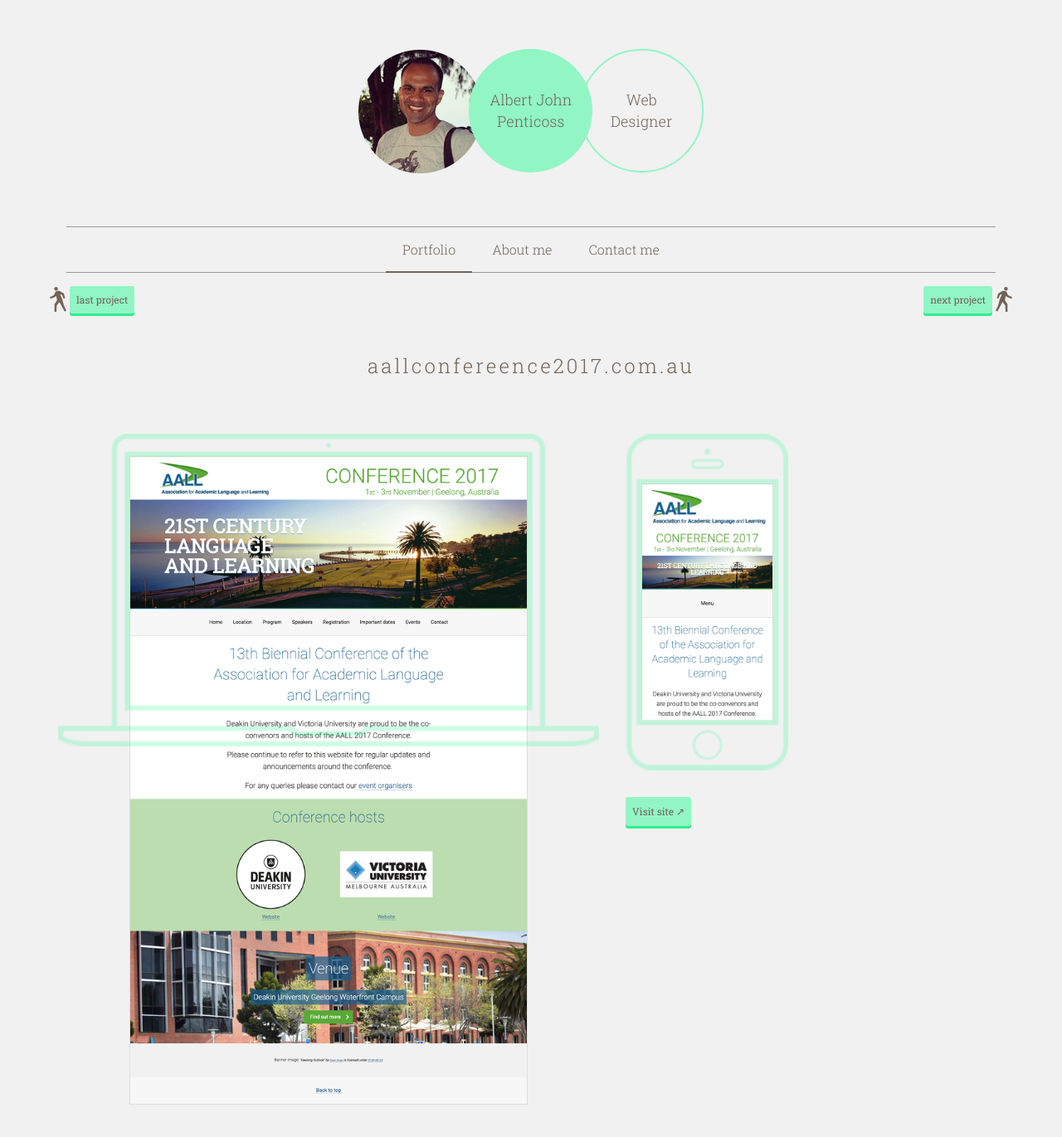
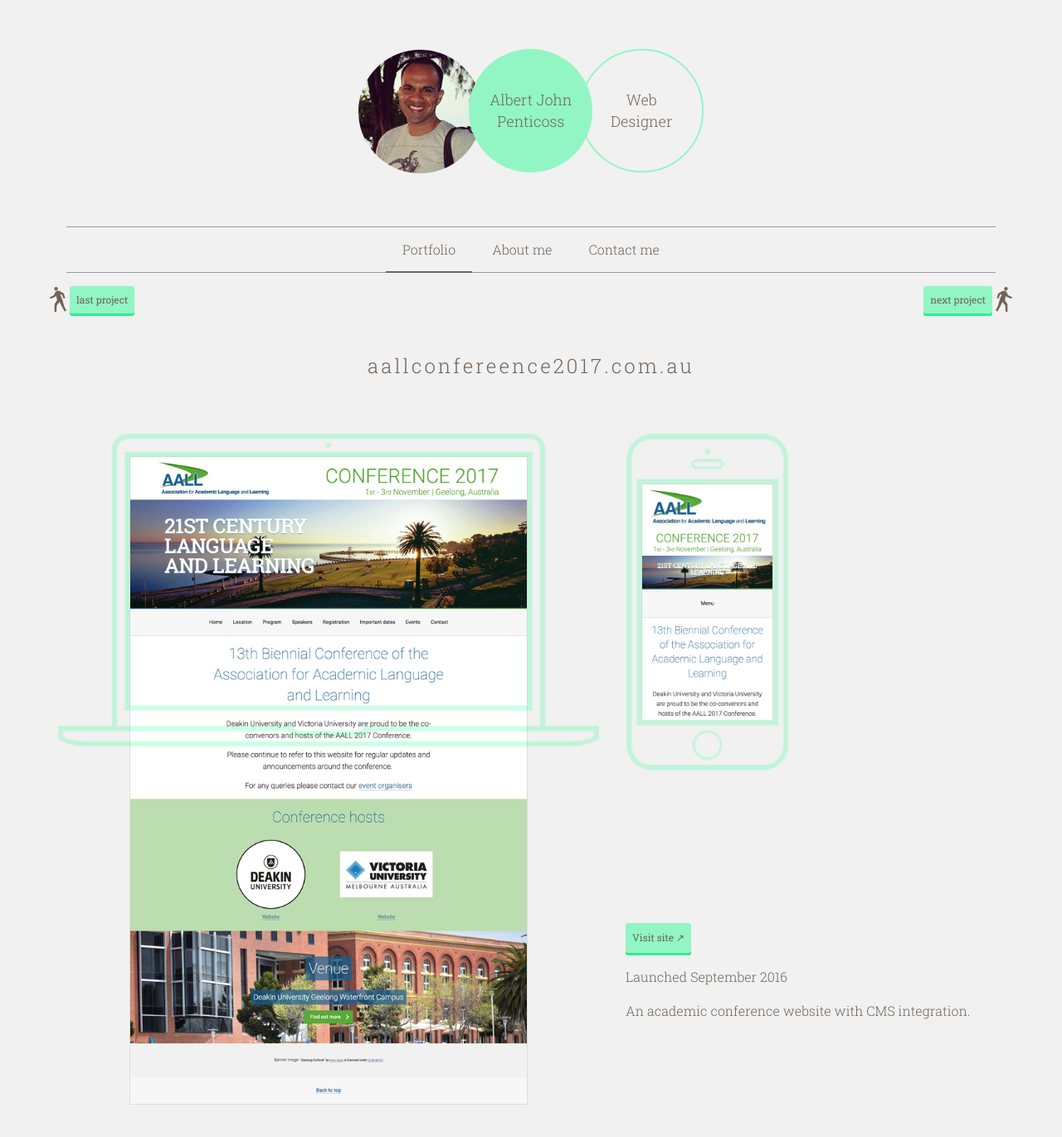
Before and after one commit to Needawebguy/needawebguy.com, a Jekyll site: the page built from portfolio/aall.html, in a window 1280 px wide and 1400 px high, scrolled down 48 px. Shown: the top 1371 px of the window at 83% size. Built offline with Jekyll 4.4.1, drawn with Linux system fonts in a browser that asks for light colours; before the commit the page ends 1396 px from its top, so only the background shows below that.

Commit message:
more work

```diff
--- a/css/main.css
+++ b/css/main.css
@@ -136,6 +136,21 @@
     max-width: 1160px;
     margin: 0 auto;
     padding: 2em 10px 0 10px;
+}
+
+/* responsive video */
+.videoWrapper {
+	position: relative;
+	padding-bottom: 56.25%; /* 16:9 */
+	padding-top: 25px;
+	height: 0;
+}
+.videoWrapper iframe {
+	position: absolute;
+	top: 0;
+	left: 0;
+	width: 100%;
+	height: 100%;
 }
 
 /* site header */
@@ -368,16 +383,9 @@
     display: none;
 }
 
-article {
-    display: grid;
-    grid-template-columns: 1fr 1fr 1fr;
-    grid-column-gap: 2em;
-}
+
 article h1 {
     text-align: center;
-    grid-row: 1;
-    grid-column-start: 1;
-    grid-column-end: end;
 }
 article h2 {
     text-align: center;
@@ -386,9 +394,6 @@
     margin: 3em 0 1em 0;
     font-weight: 300;
     font-size: calc(16px + 6 * ((100vw - 320px) / 680));
-    grid-row: 1;
-    grid-column-start: 1;
-    grid-column-end: end;
 }
 article p {
     line-height: 1.6;
@@ -399,13 +404,23 @@
         margin: 2em 0;
     }
 }
-figure.desktop {
-    grid-row-start: 2;
-    grid-row-end: end;
+
+/* layout */
+article {
+    display: grid;
+    grid-template-columns: 1fr 1fr 1fr;
+    grid-column-gap: 2em;
+}
+article > h1,
+article > h2 {
     grid-column-start: 1;
     grid-column-end: end;
 }
-.r2-c3-5 {
+figure.desktop {
+    grid-column-start: 1;
+    grid-column-end: end;
+}
+.mobile-and-descrition {
     grid-column-start: 1;
     grid-column-end: end;
 
@@ -413,60 +428,70 @@
     grid-template-columns: 1fr 1fr 1fr;
     grid-column-gap: 2em;
 }
-figure.mobile {
-    grid-row: 1;
+.mobile-and-descrition figure.mobile {
     grid-column-start: 1;
     grid-column-end: 2;
 }
-.description {
-    grid-row: 1;
+.mobile-and-descrition .description {
     grid-column-start: 2;
     grid-column-end: end;
 }
-.body {
-    grid-row: 2;
+.body,
+.full-width {
     grid-column-start: 1;
     grid-column-end: end;
 }
+
 
 @media screen and (min-width: 640px) {
     article {
         display: grid;
         grid-template-columns: 1fr 1fr 1fr 1fr 1fr;
-        align-items: start;
+        grid-column-gap: 2em;
     }
     article h1 {
         grid-column-start: 2;
         grid-column-end: 5;
     }
     figure.desktop {
-        grid-row-start: 2;
-        grid-row-end: 4;
         grid-column-start: 1;
         grid-column-end: 4;
     }
-    .r2-c3-5 {
-        grid-row: 2;
+    figure.desktop.large {
+        grid-column-end: 5;
+    }
+    .mobile-and-descrition {
         grid-column-start: 4;
         grid-column-end: end;
 
+        display: grid;
         grid-template-columns: 1fr 1fr;
     }
-    figure.mobile {
-        grid-row: 1;
+    .mobile-and-descrition figure.mobile {
         grid-column-start: 1;
         grid-column-end: 2;
     }
-    .description {
-        grid-row: 2;
+    .mobile-and-descrition .description {
         grid-column-start: 1;
         grid-column-end: end;
     }
+    figure.desktop.large + figure.mobile {
+        grid-column-start: 5;
+        grid-column-end: end;
+    }
+    figure.desktop.large + figure.mobile + .description {
+        grid-column-start: 1;
+        grid-column-end: end;
+        margin: 2em 9%;
+    }
     .body {
-        grid-row: 2;
         grid-column-start: 2;
         grid-column-end: 5;
     }
+    .full-width {
+        margin: 2em 9%;
+    }
+
 }
 
 figure.desktop,
@@ -518,9 +543,10 @@
     }
     figure.desktop .img-wrapper {
         position: static;
-        margin-top: 4.2%;
-        margin-left: 13.16667%;
-        margin-right: 13.16667%;
+        padding-top: 4.2%;
+        padding-left: 13.16667%;
+        padding-right: 13.16667%;
+        padding-bottom: 8%;
     }
 }
 figure.mobile .img-wrapper {
@@ -533,7 +559,7 @@
 }
 figure.desktop img,
 figure.mobile img {
-    max-width: 100%;
+    width: 100%;
     border: 1px solid #ddd;
 }
 
--- a/index.html
+++ b/index.html
@@ -14,7 +14,7 @@
             <img src="/img/screencapture-contemporaryvcebiology-2018-06-11-16_07_44.png" alt="contemporaryvcebiolgy.com screen shot"/>
         </div>
     </figure>
-    <div class="r2-c3-5">
+    <div class="mobile-and-descrition">
         <figure class="mobile">
             <div class="img-wrapper">
                 <img src="/img/screencapture-contemporaryvcebiology-2018-06-24-16_38_51.png" alt="contemporaryvcebiolgy.com mobile screen shot"/>
--- a/portfolio/aall.html
+++ b/portfolio/aall.html
@@ -14,7 +14,7 @@
             <img src="/img/screencapture-aallconference2017-au-2018-06-11-16_47_48.png" alt="aallconference2017.com.au screen shot"/>
         </div>
     </figure>
-    <div class="r2-c3-5">
+    <div class="mobile-and-descrition">
         <figure class="mobile">
             <div class="img-wrapper">
                 <img src="/img/screencapture-aallconference2017-au-2018-06-25-15_13_51.png" alt="aallconference2017.com.au mobile screen shot"/>
@@ -22,7 +22,8 @@
         </figure>
         <div class="description">
             <p><a class="goto button" href="https://aallconfereence2017.com.au/" target="_blank" title="opens in new tab">Visit site</a></p>
-
+            <p>Launched September 2016</p>
+            <p>An academic conference website with CMS integration.</p>
         </div>
     </div>
 </article>
--- a/portfolio/nvses.html
+++ b/portfolio/nvses.html
@@ -14,7 +14,7 @@
             <img src="/img/screencapture-nvses-edu-au-2018-06-11-16_45_11.png" alt="nvses.edu.au screen shot"/>
         </div>
     </figure>
-    <div class="r2-c3-5">
+    <div class="mobile-and-descrition">
         <figure class="mobile">
             <div class="img-wrapper">
                 <img src="/img/screencapture-nvses-edu-au-2018-06-25-15_16_22.png" alt="nvses.edu.au mobile screen shot"/>
@@ -22,6 +22,7 @@
         </figure>
         <div class="description">
             <p><a class="goto button" href="http://nvses.edu.au/" target="_blank" title="opens in new tab">Visit site</a></p>
+            <p>Launched Feb 2015</p>
             <p>This freelance project for Monash University showcases the NVSES project, which ran from 2012&ndash;2014, and distributes the units of work developed for the program as open source resources for science teachers.</p>
         </div>
     </div>
--- a/portfolio/remstep.html
+++ b/portfolio/remstep.html
@@ -14,7 +14,7 @@
             <img src="/img/screencapture-remstep-org-au-2018-06-25-13_33_24.png" alt="remstep.org.au screen shot"/>
         </div>
     </figure>
-    <div class="r2-c3-5">
+
         <figure class="mobile">
             <div class="img-wrapper">
                 <img src="/img/screencapture-remstep-org-au-2018-06-25-13_34_19.png" alt="contemporaryvcebiolgy.com mobile screen shot"/>
@@ -25,5 +25,5 @@
             <p>I worked at the University of Melbourne for the ReMSTEP project from Jan 2014&ndash;Jun 2017.</p>
             <p>I designed the project visual brand and website and evolved the website to support the various stages of the project incluing project launch, two conferences and final reporting of results.</p>
         </div>
-    </div>
+
 </article>
```
Also changed, not shown: other parts of portfolio/aall.html (+1 -1 lines), other parts of portfolio/nvses.html (+1 -1 lines), portfolio/steps.html (added, +29 -0 lines), portfolio/succeedatrmit.html (added, +30 -0 lines), img/screencapture-127-0-0-1-63273-2018-06-28-13_25_01.png (added), img/screencapture-127-0-0-1-63273-index-html-2018-06-28-13_20_40.png (added), img/screencapture-stepsproject-org-au-2018-06-28-12_59_32.png (added), img/screencapture-stepsproject-org-au-2018-06-28-13_00_20.png (added).
